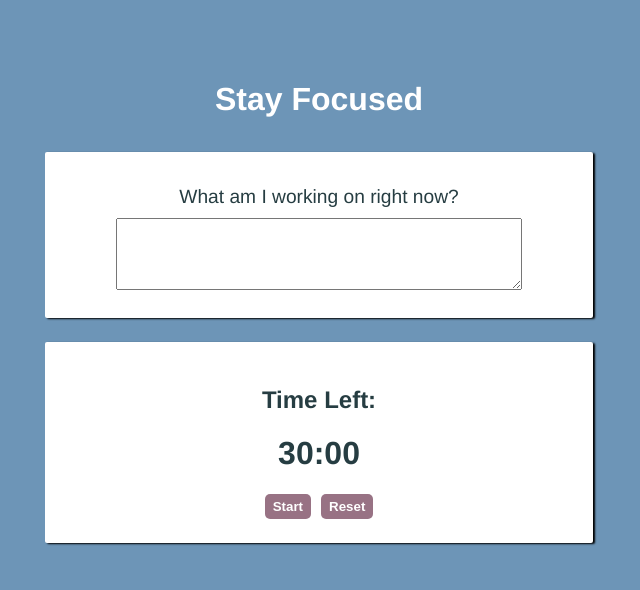
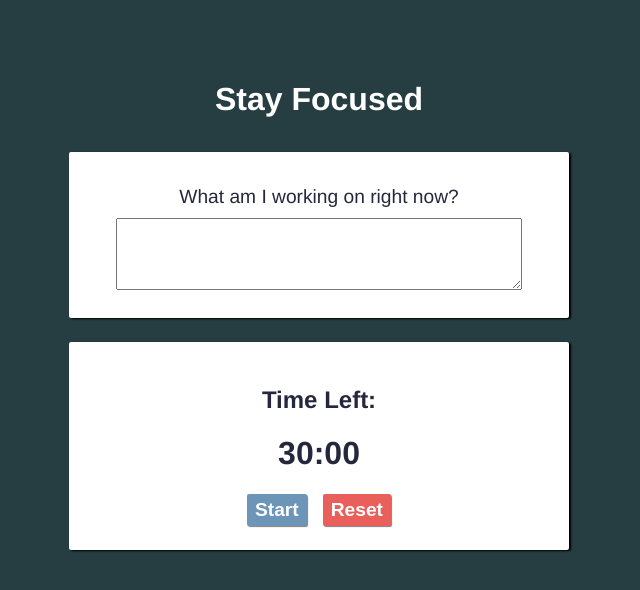
Before and after one commit to Germanika/vue-pomodoro, a Vue app: page / in a window 1280 px wide. Shown: the top 590 px of the page, without its empty margins (321-961 px from the left). Built offline with nearby package versions, Linux system fonts and the light colour scheme.

Commit message:
Slight color changes

```diff
--- a/public/index.html
+++ b/public/index.html
@@ -9,7 +9,9 @@
   </head>
   <body>
     <noscript>
-      <strong>We're sorry but FocusTimer doesn't work properly without JavaScript enabled. Please enable it to continue.</strong>
+      <strong>
+        We're sorry but FocusTimer doesn't work properly without JavaScript enabled. Please enable it to continue.
+      </strong>
     </noscript>
     <div id="app"></div>
     <!-- built files will be auto injected -->
--- a/src/App.vue
+++ b/src/App.vue
@@ -35,7 +35,7 @@ export default {
   flex-direction: column;
   align-items: center;
   margin-top: 60px;
-  color: #263d42;
+  color: #25283d;
 }
 #app > h1 {
   color: white;
@@ -45,13 +45,13 @@ export default {
   border-radius: 2px;
   box-shadow: 2px 1px 2px black;
   max-width: 500px;
-  min-width: 500px;
+  width: 100%;
   margin: 12px 0;
-  padding: 24px;
+  padding: 24px 0 24px;
   text-align: center;
   background: white;
 }
 body {
-  background: #6d95b7;
+  background: #263d42;
 }
 </style>
--- a/src/components/Timer.vue
+++ b/src/components/Timer.vue
@@ -1,7 +1,7 @@
 <template>
   <div class="timer">
     <h1>{{ timeDisplay }}</h1>
-    <button v-on:click="toggleCountdown">
+    <button v-on:click="toggleCountdown" class='start-stop-button'>
       <span v-if="intervalId">Pause</span>
       <span v-else>Start</span>
     </button>
@@ -59,13 +59,18 @@ export default {
 
 <style scoped>
 button {
-  background: #987284;
+  background: #e85f5c;
+  box-shadow: 1px 1px 1px gray;
   color: white;
   border: none;
-  border-radius: 5px;
+  border-radius: 2px;
   padding: 5px 8px;
-  margin: 0 5px;
+  margin: 0 8px;
   font-weight: bold;
   cursor: pointer;
+  font-size: 120%;
+}
+button.start-stop-button {
+  background: #6D95B7;
 }
 </style>
```
